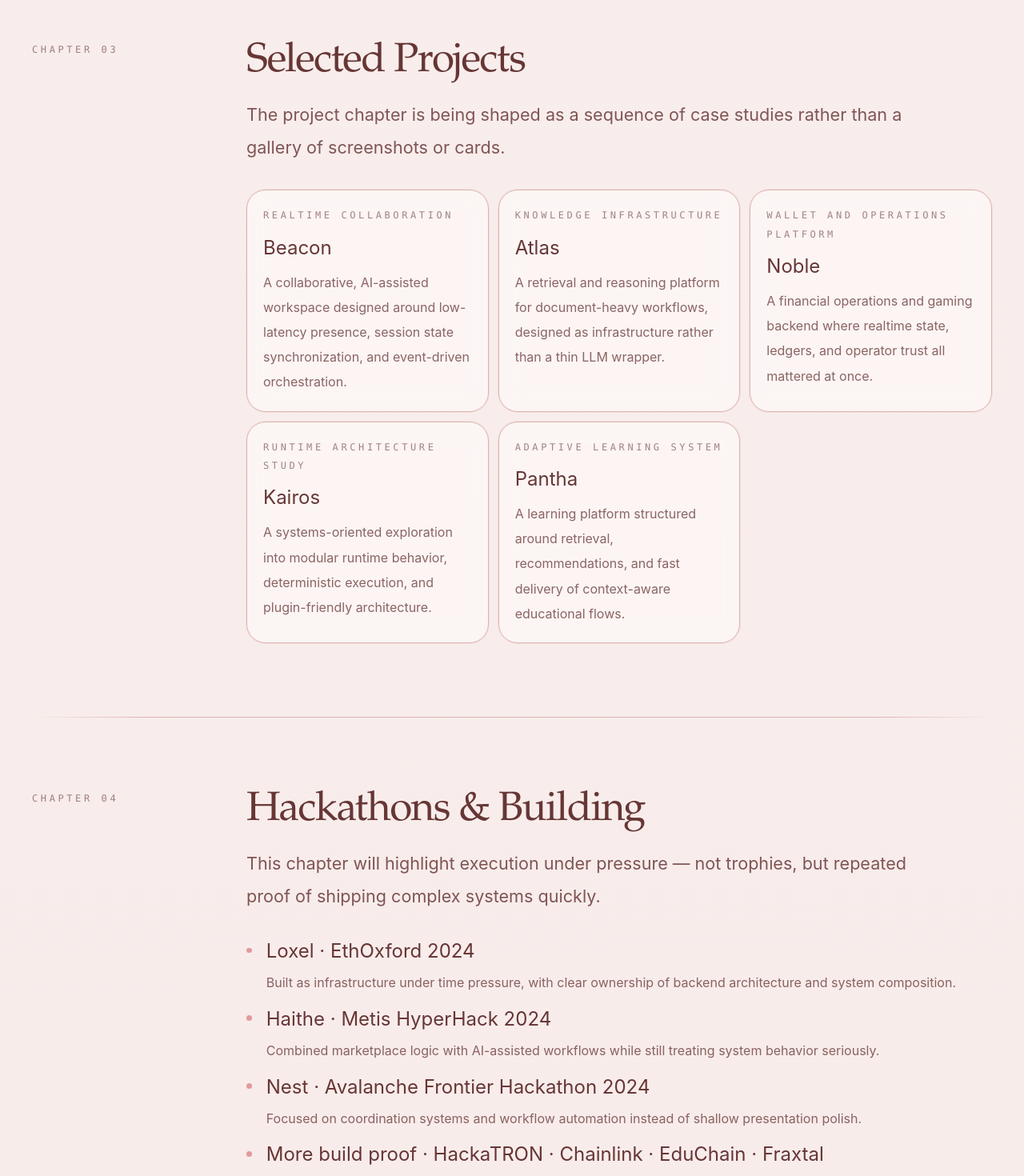
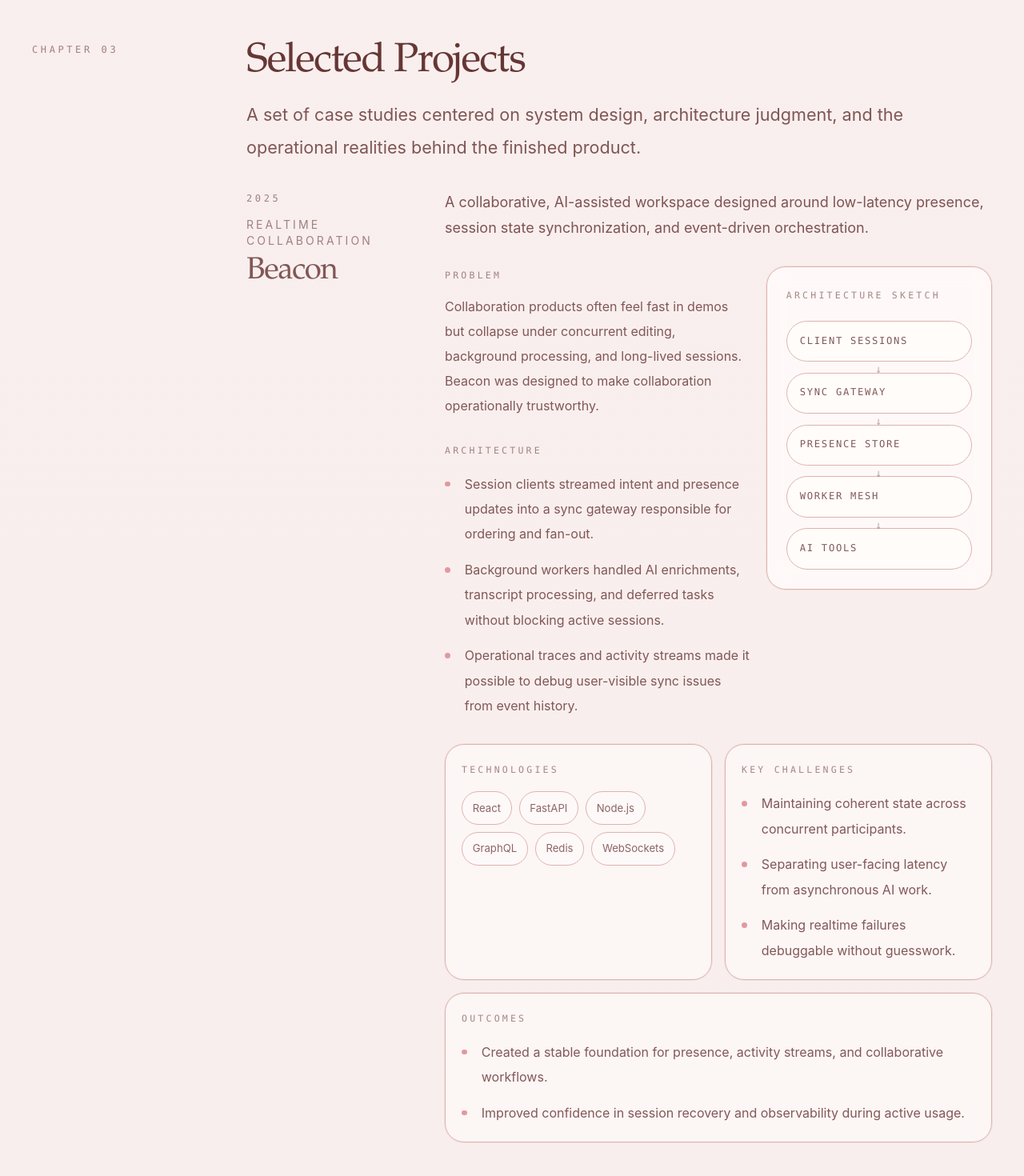
Before and after one commit to harry-sandhu/portfolio, a React (Vite) app: page / in a window 1280 px wide. Shown: the part 4200-5670 px from the top of the page at 80% size. Built offline with nearby package versions, Linux system fonts and the light colour scheme.

Commit message:
phase 6: turn projects into engineering case studies

```diff
--- a/src/App.tsx
+++ b/src/App.tsx
@@ -214,14 +214,86 @@ function App() {
           id="selected-projects"
           number="03"
           title="Selected Projects"
-          lead="The project chapter is being shaped as a sequence of case studies rather than a gallery of screenshots or cards."
+          lead="A set of case studies centered on system design, architecture judgment, and the operational realities behind the finished product."
         >
-          <div className="grid gap-3 sm:grid-cols-2 xl:grid-cols-3">
+          <div>
             {selectedProjects.map((project) => (
-              <article key={project.name} className="paper-panel p-5">
-                <p className="chapter-kicker">{project.label}</p>
-                <h3 className="mt-3 font-[var(--journal-serif)] text-2xl text-[var(--journal-ink)]">{project.name}</h3>
-                <p className="mt-3 text-[rgba(102,54,53,0.76)]">{project.summary}</p>
+              <article key={project.name} className="project-case first:border-t-0 first:pt-0">
+                <div className="project-meta">
+                  <p className="chapter-kicker">{project.year}</p>
+                  <p className="text-sm uppercase tracking-[0.22em] text-[rgba(102,54,53,0.6)]">{project.label}</p>
+                  <h3 className="project-name">{project.name}</h3>
+                </div>
+
+                <div className="space-y-8">
+                  <p className="text-lg leading-8 text-[rgba(102,54,53,0.84)]">{project.summary}</p>
+
+                  <div className="project-grid">
+                    <div className="space-y-7">
+                      <section>
+                        <p className="detail-label">Problem</p>
+                        <p className="mt-3">{project.problem}</p>
+                      </section>
+
+                      <section>
+                        <p className="detail-label">Architecture</p>
+                        <ul className="technical-list mt-4">
+                          {project.architecture.map((item) => (
+                            <li key={item}>
+                              <span>{item}</span>
+                            </li>
+                          ))}
+                        </ul>
+                      </section>
+                    </div>
+
+                    <aside className="paper-panel paper-panel-strong p-6">
+                      <p className="detail-label">Architecture sketch</p>
+                      <div className="project-diagram mt-5">
+                        {project.diagram.map((node) => (
+                          <div key={node} className="project-node">
+                            {node}
+                          </div>
+                        ))}
+                      </div>
+                    </aside>
+                  </div>
+
+                  <div className="project-detail-grid">
+                    <section className="paper-panel p-5">
+                      <p className="detail-label">Technologies</p>
+                      <div className="tag-row mt-4">
+                        {project.technologies.map((technology) => (
+                          <span key={technology} className="tag-chip">
+                            {technology}
+                          </span>
+                        ))}
+                      </div>
+                    </section>
+
+                    <section className="paper-panel p-5">
+                      <p className="detail-label">Key challenges</p>
+                      <ul className="technical-list mt-4">
+                        {project.challenges.map((challenge) => (
+                          <li key={challenge}>
+                            <span>{challenge}</span>
+                          </li>
+                        ))}
+                      </ul>
+                    </section>
+
+                    <section className="paper-panel p-5 xl:col-span-2">
+                      <p className="detail-label">Outcomes</p>
+                      <ul className="technical-list mt-4">
+                        {project.outcomes.map((outcome) => (
+                          <li key={outcome}>
+                            <span>{outcome}</span>
+                          </li>
+                        ))}
+                      </ul>
+                    </section>
+                  </div>
+                </div>
               </article>
             ))}
           </div>
```
